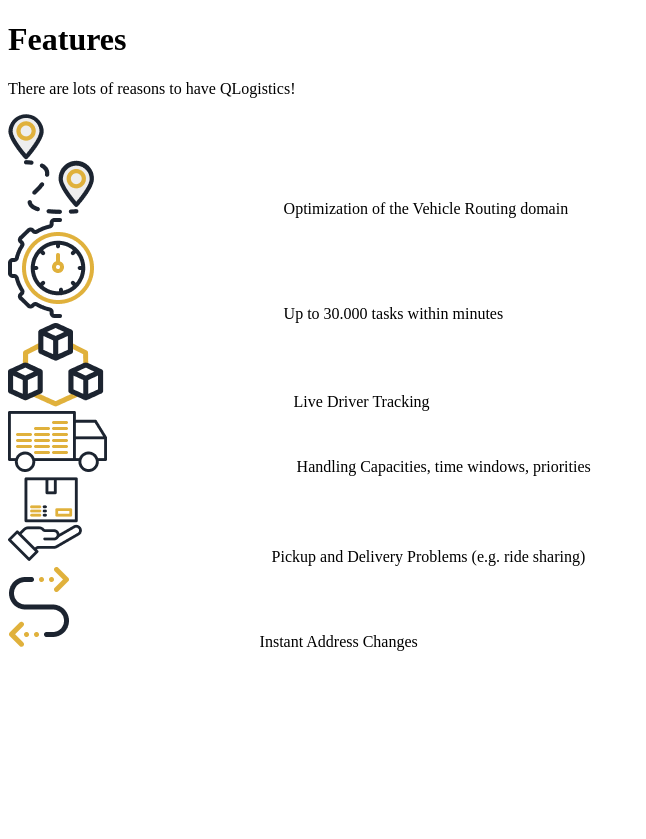
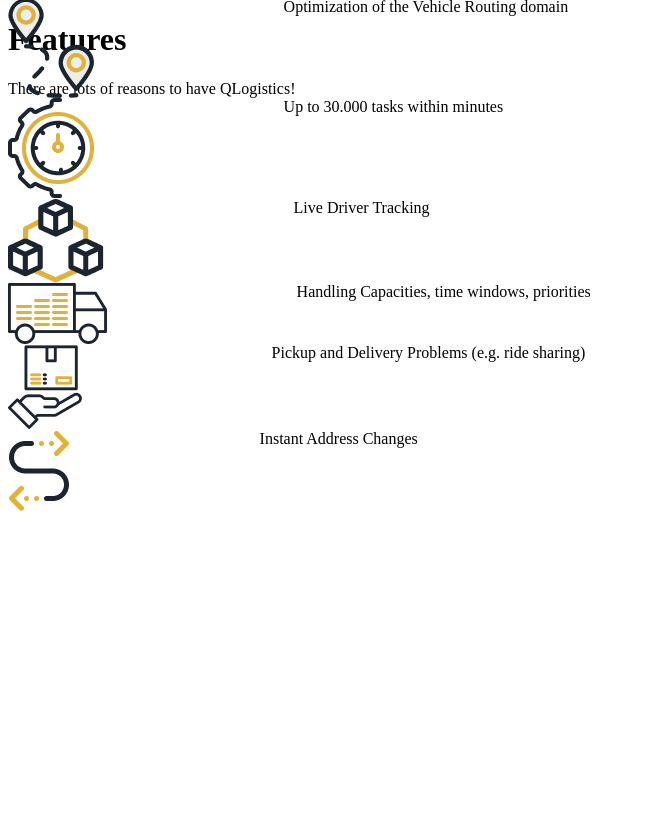
Before and after one commit to YunusStahlschmidt/Qimia-Internship-Gatsby-Project, a Gatsby site: page /Features in a window 1280 px wide. Shown: the whole page, without its empty margins (0-646 px from the left). After the commit the page ends 800 px from the top, so only its background shows below. Built offline with nearby package versions, Linux system fonts and the light colour scheme; Gatsby itself is replaced by a stand-in of ours.

Commit message:
final commit spacing fix v2

```diff
--- a/package.json
+++ b/package.json
@@ -28,7 +28,9 @@
     "install": "^0.13.0",
     "npm": "^7.20.3",
     "react": "^17.0.1",
+    "react-anchor-link-smooth-scroll": "^1.0.12",
     "react-bootstrap": "^2.0.0-beta.4",
-    "react-dom": "^17.0.1"
+    "react-dom": "^17.0.1",
+    "react-scroll": "^1.8.3"
   }
 }
--- a/src/components/FooterComp.js
+++ b/src/components/FooterComp.js
@@ -10,12 +10,12 @@ export default function FooterComp() {
     const data = useStaticQuery(graphql`query FooterQuery {
       dataJson {
         footer {
+          copyright
           img {
             childrenImageSharp {
               gatsbyImageData
             }
           }
-            copyright
         }
       }
       }
--- a/src/pages/Features.js
+++ b/src/pages/Features.js
@@ -2,12 +2,6 @@ import React from 'react'
 import { useStaticQuery, graphql } from 'gatsby';
 import { GatsbyImage, getImage } from "gatsby-plugin-image"
 import "../styles/features.css"
-import Img1 from "../images/Group Copy.png"
-import Img2 from "../images/optimization.png"
-import Img3 from "../images/Group 11.png"
-import Img4 from "../images/Group 7.png"
-import Img5 from "../images/Group 21.png"
-import Img6 from "../images/Group.png"
 import { Row, Col, Container } from "react-bootstrap"
 
 
@@ -15,11 +9,19 @@ export default function Features() {
 
     const data = useStaticQuery(graphql`query FeaturesQuery {
         dataJson {
-          features {
-            title
-            title_info
+            features {
+              title
+              title_info
+              items {
+                info
+                img {
+                  childImageSharp {
+                    gatsbyImageData
+                  }
+                }
+              }
+            }
           }
-        }
       }
       `
       )
@@ -30,10 +32,9 @@ export default function Features() {
 
     return (
         <Container>
-
             <h1 className="section-title features-title">{features.title}</h1>
             <p className="section-title-info features-title-info">{features.title_info}</p>
-            {/* <Row>
+            <Row>
                 {items.map(item => (
                     <Col md={4}>
                         <div className="content-box">
@@ -44,57 +45,7 @@ export default function Features() {
                         </div>
                     </Col>
                 ))}
-            </Row> */}
-            <div className="row">
-                <div className="col-md-4">
-                    <div className="content-box">
-                        <img src={Img1} alt="Image 1" content-box-img className="content-box-img features-img" fluid />
-                        <span className="features-span">
-                            Optimization of the Vehicle Routing domain
-                        </span>
-                    </div>
-                </div>
-                <div className="col-md-4">
-                    <div className="content-box">
-                        <img src={Img2} alt="Image 2" className="content-box-img features-img" fluid />
-                        <span className="features-span">
-                            Up to 30.000 tasks within minutes
-                        </span>
-                    </div>
-                </div>
-                <div className="col-md-4">
-                    <div className="content-box">
-                        <img src={Img3} alt="Image 3" className="content-box-img features-img" fluid />
-                        <span className="features-span">
-                            Live Driver Tracking
-                        </span>
-                    </div>
-                </div>
-                <div className="col-md-4">
-                    <div className="content-box">
-                        <img src={Img4} alt="Image 4" className="content-box-img features-img" fluid />
-                        <span className="features-span">
-                            Handling Capacities, time windows, priorities
-                        </span>
-                    </div>
-                </div>
-                <div className="col-md-4">
-                    <div className="content-box">
-                        <img src={Img5} alt="Image 5" className="content-box-img features-img" fluid />
-                        <span className="features-span">
-                            Pickup and Delivery Problems (e.g. ride sharing)
-                        </span>
-                    </div>
-                </div>
-                <div className="col-md-4">
-                    <div className="content-box">
-                        <img src={Img6} alt="Image 6" className="content-box-img features-img" fluid />
-                        <span className="features-span">
-                            Instant Address Changes
-                        </span>
-                    </div>
-                </div>
-            </div>
+            </Row>
         </Container>
     )
 }
--- a/src/pages/Home.js
+++ b/src/pages/Home.js
@@ -36,7 +36,7 @@ export default function Home() {
               </span>
             </div>
             <div className="col-md-8 iframe-container">
-			  {/* <GatsbyImage image={getImage(home.img)} alt="YouTube Player" className="laptop-image" /> */}
+			        {/* <GatsbyImage image={getImage(home.img)} alt="YouTube Player" className="laptop-image" /> */}
               <img className="laptop-image" src={LaptopImage} alt="LaptopImage" fluid />
               <iframe
                 className="video-iframe"
--- a/src/pages/Product.js
+++ b/src/pages/Product.js
@@ -25,7 +25,6 @@ export default function Product() {
 
     const product = data.dataJson.product;
     const items = product.items;
-    console.log(product.img)
 
     return (
         <div className="container">
--- a/src/styles/features.css
+++ b/src/styles/features.css
@@ -2,14 +2,12 @@
 }
 
 .features-title-info {
-}
-
-.features-img {
-  /* width: 30%; */
+  margin-bottom: -100px;
 }
 
 .features-span {
   color: black;
   padding: 15%;
   padding-top: 75px;
+  padding-bottom: 0%;
 }
--- a/src/styles/navbar.css
+++ b/src/styles/navbar.css
@@ -4,12 +4,14 @@
 
 .nav-button {
   border-radius: 20px;
-  color: black;
+  color: white;
+  background-color: transparent;
   font-weight: 500;
   margin-right: 5%;
+  text-decoration: none;
 }
 
-.nav-button.active {
+.nav-link.active {
   background-color: #fbaf19;
   color: black !important;
   border-radius: 20px;
--- a/src/styles/product.css
+++ b/src/styles/product.css
@@ -21,11 +21,11 @@
   font-weight: bold;
 }
 
-@media only screen and (min-width: 766.98px) and (max-width: 991.98px) {
+/* @media only screen and (min-width: 766.98px) and (max-width: 991.98px) {
   .info-row p {
     margin-left: -45%;
   }
-}
+} */
 
 .info-col {
   margin: auto;
```
Also changed, not shown: src/components/NavbarComp.js (+3 -7 lines), src/styles/index.css (+9 -5 lines), 1 other file. Lines whose indentation alone changed are shown as unchanged.
